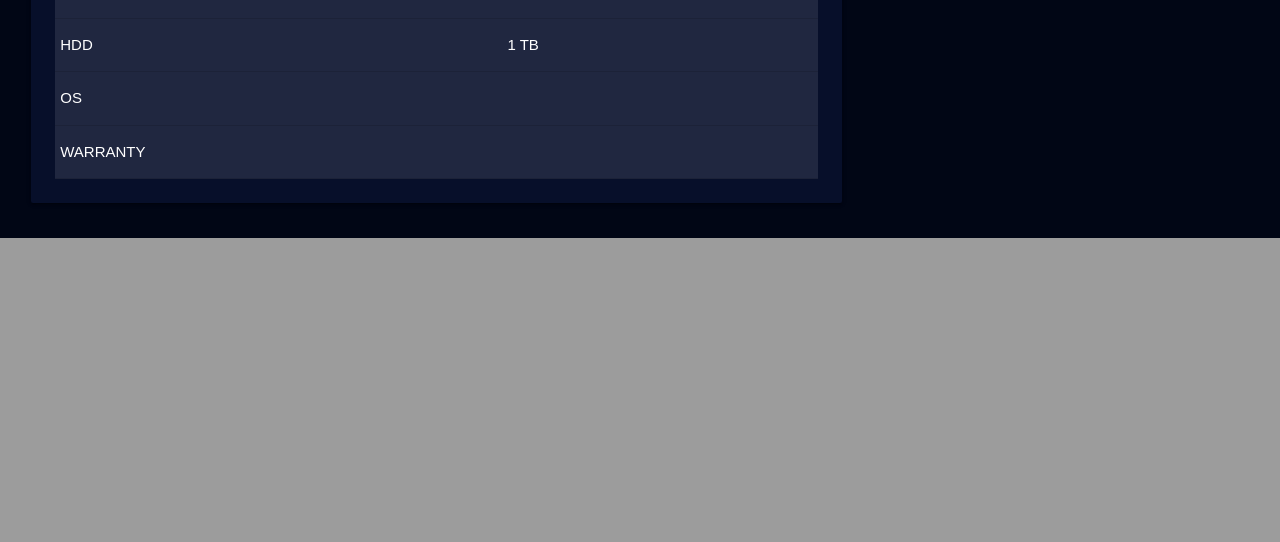
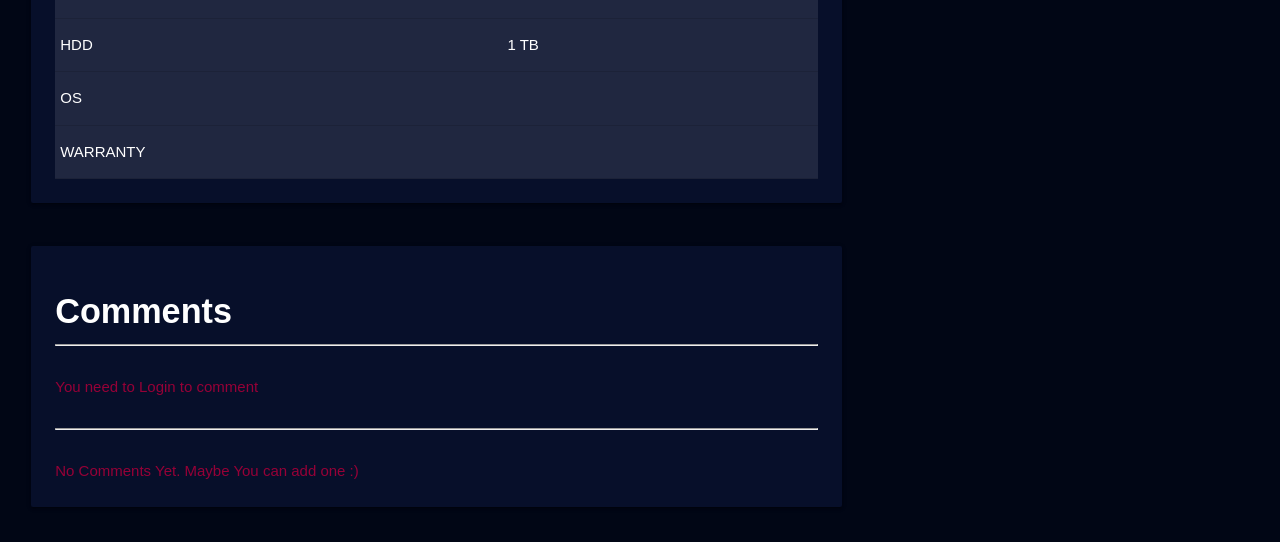
Before and after one commit to DineshK-1/gamer-zoned, a Django app: page /1/1/1 in a window 1280 px wide. Shown: the part 946-1488 px from the top of the page. Before the commit the page ends 1184 px from the top, so only its background shows below. Run offline with Django 3.2, Linux system fonts and the light colour scheme; tables that the repository leaves empty hold one stand-in row (values such as "Sample post").

Commit message:
Comments

```diff
--- a/DB/models.py
+++ b/DB/models.py
@@ -151,6 +151,6 @@
     User = models.ForeignKey(Profile, on_delete=models.DO_NOTHING)
     Comment = models.CharField(max_length = 150)
     Product = models.CharField(max_length = 150)
-    Date = models.DateTimeField(auto_now_add=True)
+    Date = models.DateTimeField(auto_now_add=True, null = True, blank = True)
     Upvotes = models.IntegerField()
     Downvotes = models.IntegerField()
--- a/DB/views.py
+++ b/DB/views.py
@@ -1,6 +1,6 @@
-from django.shortcuts import render,HttpResponse
+from django.shortcuts import render,HttpResponse,HttpResponseRedirect
 from .models import *
-
+from django.contrib.auth.decorators import login_required
 # Create your views here.
 
 def Home(request):
@@ -213,5 +213,25 @@
         Obj = Desktop.objects.get(Name = Prod)
     elif str(Site)  == "Laptops":
         Obj = Laptop.objects.get(Name = Prod)
-    Set = {"Product":Obj, "Vars" : Vars}
+    Commentz = Comments.objects.filter(Product = Prod)
+    Set = {"Product":Obj, "Vars" : Vars, "Comments":Commentz}
     return render(request, 'Product.html', Set)
+
+@login_required(login_url='/Login')
+def AddComment(request):
+    if request.method == 'POST':
+        User = request.user.username
+        _Profile = Profile.objects.get(username = User)
+        data = request.POST.copy()
+        Di = data.dict()
+
+        Comment = Di['Comment']
+        Product = Di['Product']
+
+        instance = Comments(User = _Profile, Comment = Comment, Product = Product, Upvotes = 0, Downvotes= 0)
+        instance.save()
+
+        next = request.POST.get('next', '/')
+        return HttpResponseRedirect(next)
+    elif request.method == 'GET':
+        return render(request, 'PageNotFound.html')
--- a/ShoppinSIte/Templates/Product.html
+++ b/ShoppinSIte/Templates/Product.html
@@ -3,6 +3,13 @@
 {{Product.Name}}
 {%endblock%}
 {%block content%}
+<style>
+  textarea {
+ resize: none;
+}
+</style>
+
+
 <div class="slider">
   <ul class="slides">
     <li>
@@ -126,6 +133,59 @@
 </div>
 </div>
 
+<div class="row">
+<div class="col s12 m8">
+<div class="card-panel" style="background-color: #070f2a;color: white;margin-left:20px">
+  <div class="card-content">
+    <h4><span class="card-title" style="font-weight: bolder;">Comments</span></h4>
+    <hr class="solid">
+    <br/>
+    {%if user.is_authenticated%}
+    <span class="card-title" style="font-weight: bolder;">Add Comment</span>
+    <form method = "POST" action= "https://gamer-zoned.herokuapp.com/AddComment/" id = "Comment">
+      {%csrf_token%}
+      <input type="hidden" name="next" value="{{ request.path }}">
+      <input type="hidden" name="Product" value="{{Product.Name}}">
+      <textarea  name="Comment" maxlength="150" style="color:white;" placeholder="Add Comment"></textarea>
+    </form>
+    <a class="neon" onclick="AddComment()">
+      <span></span>
+      <span></span>
+      <span></span>
+      <span></span>
+      Submit Comment
+  </a>
+  {%else%}
+  <span class= "money" style = "float: left;">You need to Login to comment</span>
+  <br>
+  <br>
+  {%endif%}
+  <hr class="solid">
+  <br>
+
+</div>
+{%if Comments%}
+{%for i in Comments%}
+<div class="card-content hoverable" style = "background: rgba(255, 255, 255, .1);">
+    <div class="card-title">
+      {{i.User}} <span style="color: grey;">Date Added: {{i.Date}}</span>
+    </div>
+    <span>{{i.Comment}}</span>
+
+</div>
+<hr>
+{%endfor%}
+{%else%}
+<span class= "money" style = "float: left;">No Comments Yet. Maybe You can add one :)</span>
+
+{%endif%}
+<br>
+</div>
+</div>
+</div>
+
+
+
 <form id = "cart" method="POST" action='https://gamer-zoned.herokuapp.com/SubmitItem/'>
   {% csrf_token %}
   <input type="hidden" name="next" value="{{ request.path }}">
@@ -133,6 +193,9 @@
   <input id = "Price" name="Price" type="hidden">
 </form>
 <script>
+  function AddComment(){
+    document.getElementById('Comment').submit();
+  }
   function addtocart() {
   document.getElementById('Name').value= "{{Product.Name}}";
   document.getElementById('Price').value = "{{Product.Price}}";
--- a/ShoppinSIte/urls.py
+++ b/ShoppinSIte/urls.py
@@ -26,6 +26,7 @@
     path('admin/', admin.site.urls),
     path('CreateProduct/',CreateProduct,name='Create'),
     path('SubmitItem/',SubmitItem),
+    path('AddComment/',AddComment),
     path('MyCart/',MyCart,name="Cart"),
     path('Checkout/',Checkout,name = 'Checkout'),
     path('MyOrders/',OrderPage,name = 'Orders'),
```
Also changed, not shown: DB/migrations/0002_auto_20200530_2016.py (added).
